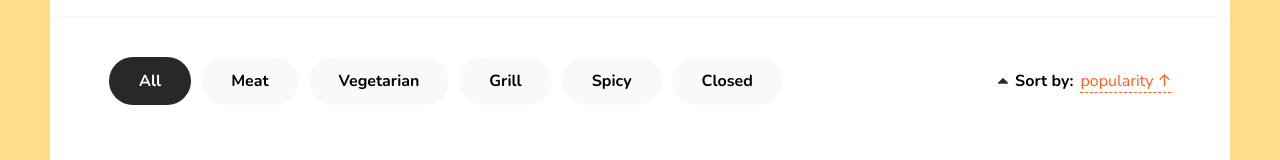
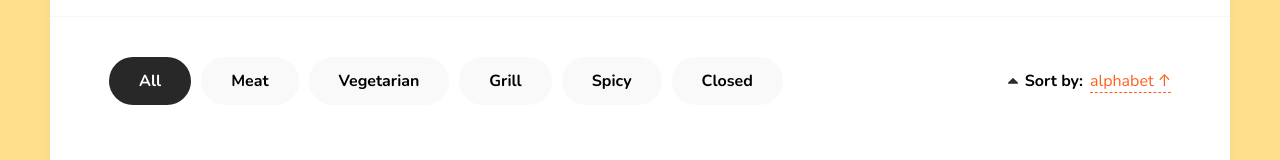
Before and after one commit to vvvvvvvector/react-pizza, a React (Create React App) app: page / in a window 1280 px wide. Shown: the part 168-328 px from the top of the page. Built offline with nearby package versions, Linux system fonts and the light colour scheme.

Commit message:
now you can select sort parameters

```diff
--- a/src/components/Sort.jsx
+++ b/src/components/Sort.jsx
@@ -2,25 +2,27 @@ import React from 'react';
 
 import arrowSVG from '../assets/images/categories-arrow.svg';
 
+const sortParameters = ["popularity ↑", "popularity ↓", "cost ↑", "cost ↓", "alphabet ↑", "alphabet ↓"];
+
 export function Sort() {
     const [showPopup, setShowPopup] = React.useState(false);
+    const [selectedSortParameter, setSelectedSortParameter] = React.useState(4);
 
     return (
         <div className="sort">
             <div className="sort__label">
                 <img alt="arrow" src={arrowSVG} />
                 <b>Sort by: </b>
-                <span onClick={() => setShowPopup(!showPopup)}>popularity ↑</span>
+                <span onClick={() => setShowPopup(!showPopup)}>{sortParameters[selectedSortParameter]}</span>
             </div>
             {showPopup ?
                 <div className="sort__popup">
                     <ul>
-                        <li className="active">popularity ↑</li>
-                        <li>popularity ↓</li>
-                        <li>cost ↑</li>
-                        <li>cost ↓</li>
-                        <li>alphabet ↑</li>
-                        <li>alphabet ↓</li>
+                        {
+                            sortParameters.map((parameter, id) => (
+                                <li onClick={() => setSelectedSortParameter(id)} key={id} className={id === selectedSortParameter ? "active" : null}>{parameter}</li>
+                            ))
+                        }
                     </ul>
                 </div> : null}
         </div>
--- a/src/scss/components/_sort.scss
+++ b/src/scss/components/_sort.scss
@@ -30,6 +30,7 @@
         box-shadow: 0px 5px 15px rgba(0, 0, 0, 0.09);
         border-radius: 10px;
         margin-top: 15px;
+        width: 150px;
         padding: 10px 0; // top&bottom left&right
 
         ul {
```
